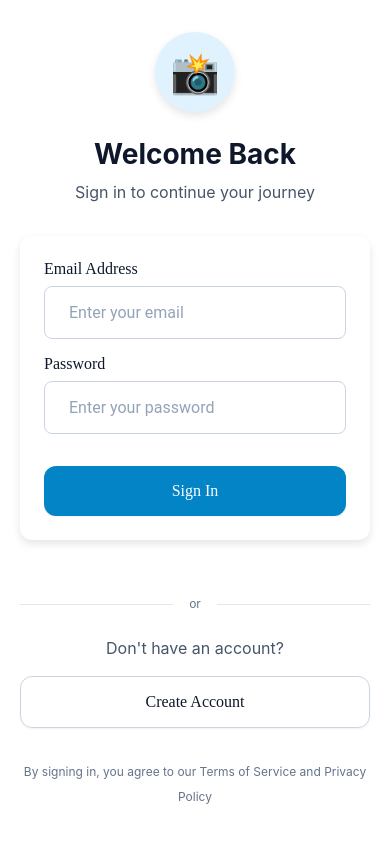
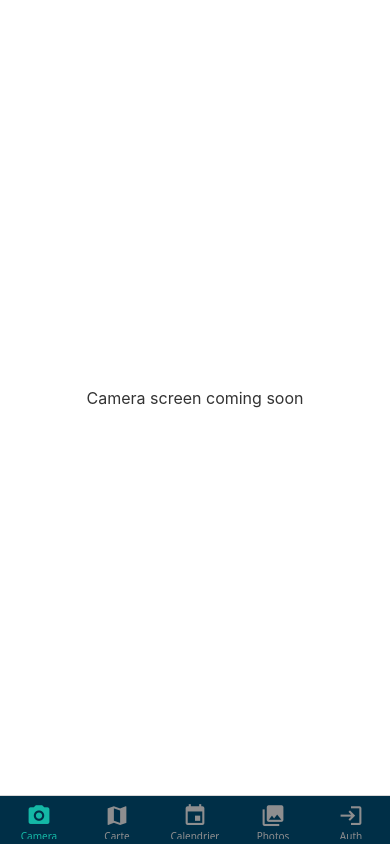
Before and after one commit to Gloireski/poolProject, a React Native app: screen / in a window 390 px wide. After the commit the page ends 844 px from the top, so only its background shows below. Built offline with nearby package versions, Linux system fonts and the light colour scheme.

Commit message:
odif auth logique

```diff
--- a/App.tsx
+++ b/App.tsx
@@ -25,14 +25,7 @@ function RootNavigation() {
 
   return (
     <NavigationContainer>
-      {token ? (
-        <AppNavigator />
-      ) : (
-        <Stack.Navigator screenOptions={{ headerShown: false }}>
-          <Stack.Screen name="Login" component={LoginScreen} />
-          <Stack.Screen name="Register" component={RegisterScreen} />
-        </Stack.Navigator>
-      )}
+      <AppNavigator token={token} />
     </NavigationContainer>
   );
 }
--- a/src/navigation/AppNavigator.tsx
+++ b/src/navigation/AppNavigator.tsx
@@ -4,11 +4,12 @@ import CameraScreen from "../screens/CameraScreen";
 import CalendarScreen from "../screens/CalendarScreen";
 import PhotosScreen from "../screens/GalleryScreen";
 import ProfileScreen from "../screens/ProfileScreen";
+import LoginScreen from "../screens/LoginScreen";
 import { MaterialCommunityIcons } from "@expo/vector-icons";
 
 const Tab = createBottomTabNavigator();
 
-export default function AppNavigator() {
+export default function AppNavigator({ token}: { token: string | null }) {
   return (
     <Tab.Navigator
       screenOptions={({ route }) => ({
@@ -23,7 +24,8 @@ export default function AppNavigator() {
             Camera: "camera",
             Calendrier: "calendar",
             Photos: "image-multiple",
-            Profile: "account"
+            Profile: "account",
+            Auth: "login"
           };
           return <MaterialCommunityIcons name={map[route.name]} color={color} size={size} />;
         }
@@ -33,7 +35,9 @@ export default function AppNavigator() {
       <Tab.Screen name="Carte" component={MapScreen} />
       <Tab.Screen name="Calendrier" component={CalendarScreen}/>
       <Tab.Screen name="Photos" component={PhotosScreen} />
-      <Tab.Screen name="Profile" component={ProfileScreen} />
+      {token && <Tab.Screen name="Profile" component={ProfileScreen} />}
+      {/* ajouter un onglet auth si user n'est pas connecté */}
+      {!token && <Tab.Screen name="Auth" component={LoginScreen} />}
     </Tab.Navigator>
   );
 }
```
Also changed, not shown: 1 other file (tests, documents, lock files or other folders).
